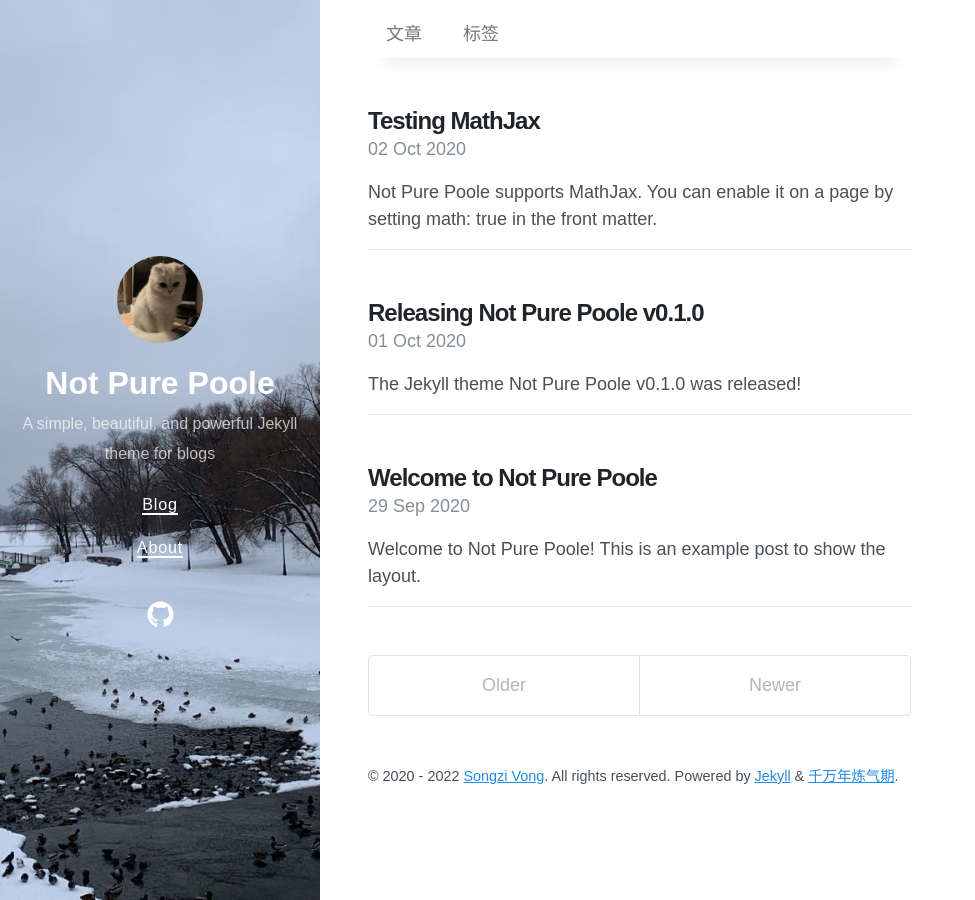
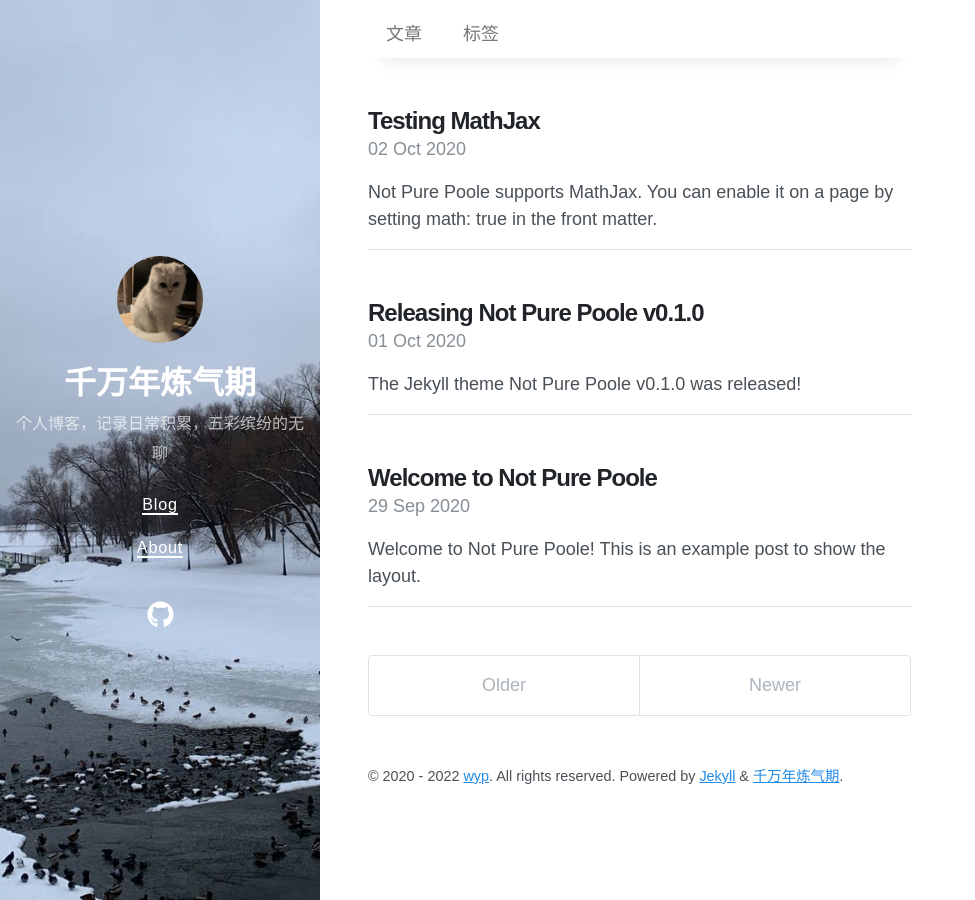
Before and after one commit to illimitWZ/wzBlog, a Jekyll site: the page built from index.html, in a window 1280 px wide. Shown: the whole page, without its empty margins (0-975 px from the left). Built offline with Jekyll 4.4.1, drawn with Linux system fonts in a browser that asks for light colours; nearby versions of some CDN libraries; the list of posts is cut into pages by our own code.

Commit message:
Update _config.yml

```diff
--- a/_config.yml
+++ b/_config.yml
@@ -1,7 +1,7 @@
 # Setup
-title: Not Pure Poole
-description: A simple, beautiful, and powerful Jekyll theme for blogs
-url: https://vszhub.github.io
+title: 千万年炼气期
+description: 个人博客，记录日常积累，五彩缤纷的无聊
+url: https://illimitWZ.github.io
 avatar: /avatar.jpeg
 paginate: 5
 permalink: pretty
@@ -28,15 +28,11 @@ exclude:
   - not-pure-poole.gemspec
 
 # Optimize Jekyl SEO Tag
-twitter:
-  username: vszhub
-  card: summary
 logo: logo.png
 social:
-  name: Songzi Vong
+  name: wyp
   links:
-    - https://twitter.com/vszhub
-    - https://github.com/vszhub
+    - https://github.com/illimitWZ
 google_site_verification: xxxxx
 lang: en
 
@@ -54,6 +50,6 @@ sass:
 
 # Specify the author for blog posts
 author:
-  name: Songzi Vong
-  url: https://github.com/vszhub/
-  email: vszhub@gmail.com
+  name: wyp
+  url: https://github.com/illimitWZ/
+  email: 936658936@qq.com
```
